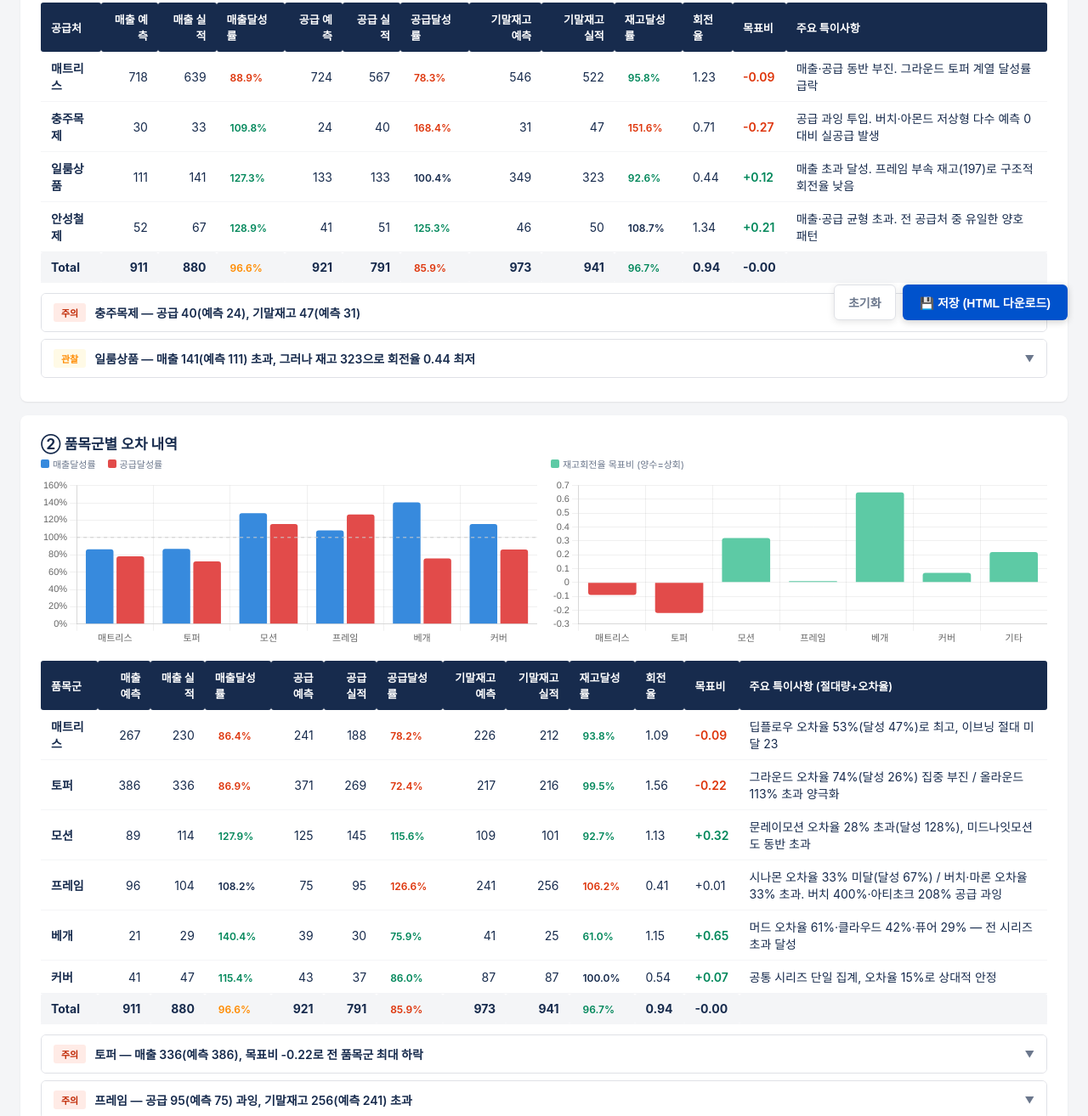
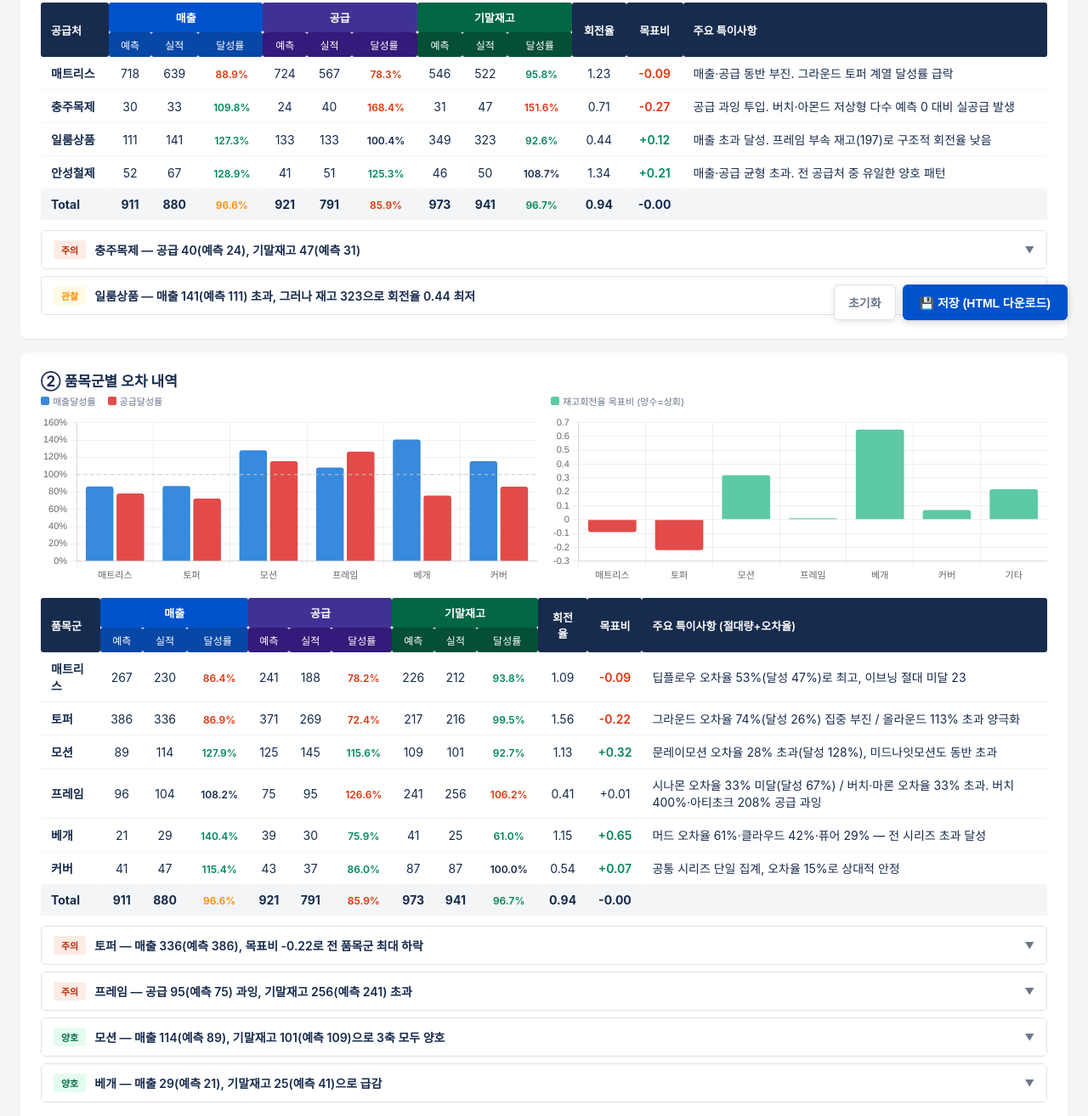
Before and after one commit to ClariceHJ/2604scp-review, a plain HTML site: page index.html in a window 1280 px wide. Shown: the part 399-1713 px from the top of the page at 85% size. Drawn offline with nearby package versions, Linux system fonts and the light colour scheme.

Commit message:
Add files via upload

```diff
--- a/index.html
+++ b/index.html
@@ -34,9 +34,18 @@
 
   /* 표 */
   table { width: 100%; border-collapse: collapse; margin-bottom: 12px; font-size: 14px; }
-  th { background: #172B4D; color: #fff; font-weight: 600; padding: 10px 12px; text-align: left; font-size: 13px; }
+  th { background: #172B4D; color: #fff; font-weight: 600; padding: 8px 12px; text-align: center; font-size: 13px; }
+  th.left { text-align: left; }
   th.right { text-align: right; }
-  td { padding: 9px 12px; border-bottom: 1px solid #F4F5F7; vertical-align: middle; }
+  th.h-sales { background: #0052CC; }
+  th.h-supply { background: #403294; }
+  th.h-inv { background: #006644; }
+  th.h-sub { background: #253858; font-size: 12px; font-weight: 500; padding: 6px 12px; }
+  th.h-sub-sales { background: #0747A6; font-size: 12px; font-weight: 500; padding: 6px 12px; }
+  th.h-sub-supply { background: #341A7A; font-size: 12px; font-weight: 500; padding: 6px 12px; }
+  th.h-sub-inv { background: #044F35; font-size: 12px; font-weight: 500; padding: 6px 12px; }
+  td { padding: 9px 12px; border-bottom: 1px solid #F4F5F7; vertical-align: middle; text-align: center; }
+  td.left { text-align: left; }
   td.right { text-align: right; }
   tr:hover td { background: #F8F9FA; }
   tr.total td { background: #F4F5F7; font-weight: 700; }
@@ -125,44 +134,57 @@
         </div>
       </div>
       <table>
-        <tr><th>공급처</th><th class="right">매출 예측</th><th class="right">매출 실적</th><th>매출달성률</th><th class="right">공급 예측</th><th class="right">공급 실적</th><th>공급달성률</th><th class="right">기말재고 예측</th><th class="right">기말재고 실적</th><th>재고달성률</th><th>회전율</th><th>목표비</th><th>주요 특이사항</th></tr>
         <tr>
-          <td><strong>매트리스</strong></td>
-          <td class="right">718</td><td class="right">639</td><td><span class="rate red">88.9%</span></td>
-          <td class="right">724</td><td class="right">567</td><td><span class="rate red">78.3%</span></td>
-          <td class="right">546</td><td class="right">522</td><td><span class="rate green">95.8%</span></td>
-          <td>1.23</td><td class="red">-0.09</td>
-          <td>매출·공급 동반 부진. 그라운드 토퍼 계열 달성률 급락</td>
+          <th class="left" rowspan="2">공급처</th>
+          <th class="h-sales" colspan="3">매출</th>
+          <th class="h-supply" colspan="3">공급</th>
+          <th class="h-inv" colspan="3">기말재고</th>
+          <th rowspan="2">회전율</th>
+          <th rowspan="2">목표비</th>
+          <th class="left" rowspan="2">주요 특이사항</th>
         </tr>
         <tr>
-          <td><strong>충주목제</strong></td>
-          <td class="right">30</td><td class="right">33</td><td><span class="rate green">109.8%</span></td>
-          <td class="right">24</td><td class="right">40</td><td><span class="rate red">168.4%</span></td>
-          <td class="right">31</td><td class="right">47</td><td><span class="rate red">151.6%</span></td>
-          <td>0.71</td><td class="red">-0.27</td>
-          <td>공급 과잉 투입. 버치·아몬드 저상형 다수 예측 0 대비 실공급 발생</td>
+          <th class="h-sub-sales">예측</th><th class="h-sub-sales">실적</th><th class="h-sub-sales">달성률</th>
+          <th class="h-sub-supply">예측</th><th class="h-sub-supply">실적</th><th class="h-sub-supply">달성률</th>
+          <th class="h-sub-inv">예측</th><th class="h-sub-inv">실적</th><th class="h-sub-inv">달성률</th>
         </tr>
         <tr>
-          <td><strong>일룸상품</strong></td>
-          <td class="right">111</td><td class="right">141</td><td><span class="rate green">127.3%</span></td>
-          <td class="right">133</td><td class="right">133</td><td><span class="rate">100.4%</span></td>
-          <td class="right">349</td><td class="right">323</td><td><span class="rate green">92.6%</span></td>
-          <td>0.44</td><td class="green">+0.12</td>
-          <td>매출 초과 달성. 프레임 부속 재고(197)로 구조적 회전율 낮음</td>
+          <td class="left"><strong>매트리스</strong></td>
+          <td>718</td><td>639</td><td><span class="rate red">88.9%</span></td>
+          <td>724</td><td>567</td><td><span class="rate red">78.3%</span></td>
+          <td>546</td><td>522</td><td><span class="rate green">95.8%</span></td>
+          <td>1.23</td><td class="red">-0.09</td>
+          <td class="left">매출·공급 동반 부진. 그라운드 토퍼 계열 달성률 급락</td>
         </tr>
         <tr>
-          <td><strong>안성철제</strong></td>
-          <td class="right">52</td><td class="right">67</td><td><span class="rate green">128.9%</span></td>
-          <td class="right">41</td><td class="right">51</td><td><span class="rate green">125.3%</span></td>
-          <td class="right">46</td><td class="right">50</td><td><span class="rate">108.7%</span></td>
+          <td class="left"><strong>충주목제</strong></td>
+          <td>30</td><td>33</td><td><span class="rate green">109.8%</span></td>
+          <td>24</td><td>40</td><td><span class="rate red">168.4%</span></td>
+          <td>31</td><td>47</td><td><span class="rate red">151.6%</span></td>
+          <td>0.71</td><td class="red">-0.27</td>
+          <td class="left">공급 과잉 투입. 버치·아몬드 저상형 다수 예측 0 대비 실공급 발생</td>
+        </tr>
+        <tr>
+          <td class="left"><strong>일룸상품</strong></td>
+          <td>111</td><td>141</td><td><span class="rate green">127.3%</span></td>
+          <td>133</td><td>133</td><td><span class="rate">100.4%</span></td>
+          <td>349</td><td>323</td><td><span class="rate green">92.6%</span></td>
+          <td>0.44</td><td class="green">+0.12</td>
+          <td class="left">매출 초과 달성. 프레임 부속 재고(197)로 구조적 회전율 낮음</td>
+        </tr>
+        <tr>
+          <td class="left"><strong>안성철제</strong></td>
+          <td>52</td><td>67</td><td><span class="rate green">128.9%</span></td>
+          <td>41</td><td>51</td><td><span class="rate green">125.3%</span></td>
+          <td>46</td><td>50</td><td><span class="rate">108.7%</span></td>
           <td>1.34</td><td class="green">+0.21</td>
-          <td>매출·공급 균형 초과. 전 공급처 중 유일한 양호 패턴</td>
+          <td class="left">매출·공급 균형 초과. 전 공급처 중 유일한 양호 패턴</td>
         </tr>
         <tr class="total">
-          <td>Total</td>
-          <td class="right">911</td><td class="right">880</td><td><span class="rate amber">96.6%</span></td>
-          <td class="right">921</td><td class="right">791</td><td><span class="rate red">85.9%</span></td>
-          <td class="right">973</td><td class="right">941</td><td><span class="rate green">96.7%</span></td>
+          <td class="left">Total</td>
+          <td>911</td><td>880</td><td><span class="rate amber">96.6%</span></td>
+          <td>921</td><td>791</td><td><span class="rate red">85.9%</span></td>
+          <td>973</td><td>941</td><td><span class="rate green">96.7%</span></td>
           <td>0.94</td><td>-0.00</td><td></td>
         </tr>
       </table>
@@ -177,60 +199,73 @@
         <div><div class="legend"><span class="leg"><span class="leg-sq" style="background:#5DCAA5;"></span>재고회전율 목표비 (양수=상회)</span></div><div class="chart-wrap" style="height:200px"><canvas id="pj-turn"></canvas></div></div>
       </div>
       <table>
-        <tr><th>품목군</th><th class="right">매출 예측</th><th class="right">매출 실적</th><th>매출달성률</th><th class="right">공급 예측</th><th class="right">공급 실적</th><th>공급달성률</th><th class="right">기말재고 예측</th><th class="right">기말재고 실적</th><th>재고달성률</th><th>회전율</th><th>목표비</th><th>주요 특이사항 (절대량+오차율)</th></tr>
         <tr>
-          <td><strong>매트리스</strong></td>
-          <td class="right">267</td><td class="right">230</td><td><span class="rate red">86.4%</span></td>
-          <td class="right">241</td><td class="right">188</td><td><span class="rate red">78.2%</span></td>
-          <td class="right">226</td><td class="right">212</td><td><span class="rate green">93.8%</span></td>
-          <td>1.09</td><td class="red">-0.09</td>
-          <td>딥플로우 오차율 53%(달성 47%)로 최고, 이브닝 절대 미달 23</td>
+          <th class="left" rowspan="2">품목군</th>
+          <th class="h-sales" colspan="3">매출</th>
+          <th class="h-supply" colspan="3">공급</th>
+          <th class="h-inv" colspan="3">기말재고</th>
+          <th rowspan="2">회전율</th>
+          <th rowspan="2">목표비</th>
+          <th class="left" rowspan="2">주요 특이사항 (절대량+오차율)</th>
         </tr>
         <tr>
-          <td><strong>토퍼</strong></td>
-          <td class="right">386</td><td class="right">336</td><td><span class="rate red">86.9%</span></td>
-          <td class="right">371</td><td class="right">269</td><td><span class="rate red">72.4%</span></td>
-          <td class="right">217</td><td class="right">216</td><td><span class="rate green">99.5%</span></td>
-          <td>1.56</td><td class="red">-0.22</td>
-          <td>그라운드 오차율 74%(달성 26%) 집중 부진 / 올라운드 113% 초과 양극화</td>
+          <th class="h-sub-sales">예측</th><th class="h-sub-sales">실적</th><th class="h-sub-sales">달성률</th>
+          <th class="h-sub-supply">예측</th><th class="h-sub-supply">실적</th><th class="h-sub-supply">달성률</th>
+          <th class="h-sub-inv">예측</th><th class="h-sub-inv">실적</th><th class="h-sub-inv">달성률</th>
         </tr>
         <tr>
-          <td><strong>모션</strong></td>
-          <td class="right">89</td><td class="right">114</td><td><span class="rate green">127.9%</span></td>
-          <td class="right">125</td><td class="right">145</td><td><span class="rate green">115.6%</span></td>
-          <td class="right">109</td><td class="right">101</td><td><span class="rate green">92.7%</span></td>
-          <td>1.13</td><td class="green">+0.32</td>
-          <td>문레이모션 오차율 28% 초과(달성 128%), 미드나잇모션도 동반 초과</td>
+          <td class="left"><strong>매트리스</strong></td>
+          <td>267</td><td>230</td><td><span class="rate red">86.4%</span></td>
+          <td>241</td><td>188</td><td><span class="rate red">78.2%</span></td>
+          <td>226</td><td>212</td><td><span class="rate green">93.8%</span></td>
+          <td>1.09</td><td class="red">-0.09</td>
+          <td class="left">딥플로우 오차율 53%(달성 47%)로 최고, 이브닝 절대 미달 23</td>
         </tr>
         <tr>
-          <td><strong>프레임</strong></td>
-          <td class="right">96</td><td class="right">104</td><td><span class="rate">108.2%</span></td>
-          <td class="right">75</td><td class="right">95</td><td><span class="rate red">126.6%</span></td>
-          <td class="right">241</td><td class="right">256</td><td><span class="rate red">106.2%</span></td>
-          <td>0.41</td><td>+0.01</td>
-          <td>시나몬 오차율 33% 미달(달성 67%) / 버치·마론 오차율 33% 초과. 버치 400%·아티초크 208% 공급 과잉</td>
+          <td class="left"><strong>토퍼</strong></td>
+          <td>386</td><td>336</td><td><span class="rate red">86.9%</span></td>
+          <td>371</td><td>269</td><td><span class="rate red">72.4%</span></td>
+          <td>217</td><td>216</td><td><span class="rate green">99.5%</span></td>
+          <td>1.56</td><td class="red">-0.22</td>
+          <td class="left">그라운드 오차율 74%(달성 26%) 집중 부진 / 올라운드 113% 초과 양극화</td>
         </tr>
         <tr>
-          <td><strong>베개</strong></td>
-          <td class="right">21</td><td class="right">29</td><td><span class="rate green">140.4%</span></td>
-          <td class="right">39</td><td class="right">30</td><td><span class="rate green">75.9%</span></td>
-          <td class="right">41</td><td class="right">25</td><td><span class="rate green">61.0%</span></td>
-          <td>1.15</td><td class="green">+0.65</td>
-          <td>머드 오차율 61%·클라우드 42%·퓨어 29% — 전 시리즈 초과 달성</td>
+          <td class="left"><strong>모션</strong></td>
+          <td>89</td><td>114</td><td><span class="rate green">127.9%</span></td>
+          <td>125</td><td>145</td><td><span class="rate green">115.6%</span></td>
+          <td>109</td><td>101</td><td><span class="rate green">92.7%</span></td>
+          <td>1.13</td><td class="green">+0.32</td>
+          <td class="left">문레이모션 오차율 28% 초과(달성 128%), 미드나잇모션도 동반 초과</td>
         </tr>
         <tr>
-          <td><strong>커버</strong></td>
-          <td class="right">41</td><td class="right">47</td><td><span class="rate green">115.4%</span></td>
-          <td class="right">43</td><td class="right">37</td><td><span class="rate green">86.0%</span></td>
-          <td class="right">87</td><td class="right">87</td><td><span class="rate">100.0%</span></td>
+          <td class="left"><strong>프레임</strong></td>
+          <td>96</td><td>104</td><td><span class="rate">108.2%</span></td>
+          <td>75</td><td>95</td><td><span class="rate red">126.6%</span></td>
+          <td>241</td><td>256</td><td><span class="rate red">106.2%</span></td>
+          <td>0.41</td><td>+0.01</td>
+          <td class="left">시나몬 오차율 33% 미달(달성 67%) / 버치·마론 오차율 33% 초과. 버치 400%·아티초크 208% 공급 과잉</td>
+        </tr>
+        <tr>
+          <td class="left"><strong>베개</strong></td>
+          <td>21</td><td>29</td><td><span class="rate green">140.4%</span></td>
+          <td>39</td><td>30</td><td><span class="rate green">75.9%</span></td>
+          <td>41</td><td>25</td><td><span class="rate green">61.0%</span></td>
+          <td>1.15</td><td class="green">+0.65</td>
+          <td class="left">머드 오차율 61%·클라우드 42%·퓨어 29% — 전 시리즈 초과 달성</td>
+        </tr>
+        <tr>
+          <td class="left"><strong>커버</strong></td>
+          <td>41</td><td>47</td><td><span class="rate green">115.4%</span></td>
+          <td>43</td><td>37</td><td><span class="rate green">86.0%</span></td>
+          <td>87</td><td>87</td><td><span class="rate">100.0%</span></td>
           <td>0.54</td><td class="green">+0.07</td>
-          <td>공통 시리즈 단일 집계, 오차율 15%로 상대적 안정</td>
+          <td class="left">공통 시리즈 단일 집계, 오차율 15%로 상대적 안정</td>
         </tr>
         <tr class="total">
-          <td>Total</td>
-          <td class="right">911</td><td class="right">880</td><td><span class="rate amber">96.6%</span></td>
-          <td class="right">921</td><td class="right">791</td><td><span class="rate red">85.9%</span></td>
-          <td class="right">973</td><td class="right">941</td><td><span class="rate green">96.7%</span></td>
+          <td class="left">Total</td>
+          <td>911</td><td>880</td><td><span class="rate amber">96.6%</span></td>
+          <td>921</td><td>791</td><td><span class="rate red">85.9%</span></td>
+          <td>973</td><td>941</td><td><span class="rate green">96.7%</span></td>
           <td>0.94</td><td>-0.00</td><td></td>
         </tr>
       </table>
@@ -288,71 +323,84 @@
         </div>
       </div>
       <table>
-        <tr><th>구분</th><th class="right">매출 예측</th><th class="right">매출 실적</th><th>매출달성률</th><th class="right">공급 예측</th><th class="right">공급 실적</th><th>공급달성률</th><th class="right">기말재고 예측</th><th class="right">기말재고 실적</th><th>재고달성률</th><th>회전율</th><th>목표비</th><th>주요 특이사항</th></tr>
         <tr>
-          <td>슬로우베드 폼</td>
+          <th class="left" rowspan="2">구분</th>
+          <th class="h-sales" colspan="3">매출</th>
+          <th class="h-supply" colspan="3">공급</th>
+          <th class="h-inv" colspan="3">기말재고</th>
+          <th rowspan="2">회전율</th>
+          <th rowspan="2">목표비</th>
+          <th class="left" rowspan="2">주요 특이사항</th>
+        </tr>
+        <tr>
+          <th class="h-sub-sales">예측</th><th class="h-sub-sales">실적</th><th class="h-sub-sales">달성률</th>
+          <th class="h-sub-supply">예측</th><th class="h-sub-supply">실적</th><th class="h-sub-supply">달성률</th>
+          <th class="h-sub-inv">예측</th><th class="h-sub-inv">실적</th><th class="h-sub-inv">달성률</th>
+        </tr>
+        <tr>
+          <td class="left">슬로우베드 폼</td>
           <td class="right">415</td><td class="right">352</td><td><span class="rate red">84.7%</span></td>
           <td class="right">409</td><td class="right">286</td><td><span class="rate red">69.8%</span></td>
           <td class="right">241</td><td class="right">235</td><td><span class="rate green">97.5%</span></td>
           <td>1.50</td><td class="red">-0.23</td>
-          <td>그라운드 토퍼 2종(달성 26%, 오차율 74%)이 주원인</td>
+          <td class="left">그라운드 토퍼 2종(달성 26%, 오차율 74%)이 주원인</td>
         </tr>
         <tr>
-          <td>슬로우베드 스프링</td>
+          <td class="left">슬로우베드 스프링</td>
           <td class="right">238</td><td class="right">214</td><td><span class="rate red">90.2%</span></td>
           <td class="right">202</td><td class="right">171</td><td><span class="rate red">84.7%</span></td>
           <td class="right">202</td><td class="right">192</td><td><span class="rate green">95.1%</span></td>
           <td>1.12</td><td class="red">-0.06</td>
-          <td>상대적으로 양호</td>
+          <td class="left">상대적으로 양호</td>
         </tr>
         <tr>
-          <td>슬로우베드 모션</td>
+          <td class="left">슬로우베드 모션</td>
           <td class="right">44</td><td class="right">55</td><td><span class="rate green">125.6%</span></td>
           <td class="right">88</td><td class="right">99</td><td><span class="rate green">112.5%</span></td>
           <td class="right">72</td><td class="right">62</td><td><span class="rate green">86.5%</span></td>
           <td>0.89</td><td class="green">+0.28</td>
-          <td>문레이모션·오리지널모션 견인</td>
+          <td class="left">문레이모션·오리지널모션 견인</td>
         </tr>
         <tr class="subtotal">
-          <td>슬로우베드 소계</td>
+          <td class="left">슬로우베드 소계</td>
           <td class="right">653</td><td class="right">566</td><td><span class="rate red">86.7%</span></td>
           <td class="right">612</td><td class="right">457</td><td><span class="rate red">74.7%</span></td>
           <td class="right">443</td><td class="right">427</td><td><span class="rate green">96.4%</span></td>
           <td>1.33</td><td class="red">-0.15</td><td></td>
         </tr>
         <tr>
-          <td>일룸 폼</td>
+          <td class="left">일룸 폼</td>
           <td class="right">73</td><td class="right">97</td><td><span class="rate green">133.7%</span></td>
           <td class="right">75</td><td class="right">110</td><td><span class="rate green">148.0%</span></td>
           <td class="right">63</td><td class="right">77</td><td><span class="rate red">122.2%</span></td>
           <td>1.26</td><td class="green">+0.12</td>
-          <td>수요 초과 달성. 공급도 과잉 투입되어 기말재고 증가</td>
+          <td class="left">수요 초과 달성. 공급도 과잉 투입되어 기말재고 증가</td>
         </tr>
         <tr>
-          <td>일룸 스프링</td>
+          <td class="left">일룸 스프링</td>
           <td class="right">1,750</td><td class="right">1,442</td><td><span class="rate red">82.4%</span></td>
           <td class="right">1,546</td><td class="right">1,496</td><td><span class="rate red">96.8%</span></td>
           <td class="right">904</td><td class="right">1,141</td><td><span class="rate red">126.2%</span></td>
           <td>1.26</td><td class="red">-0.67</td>
-          <td><strong>헤이븐(달성 42%, 기말재고 486) 주도. 기말재고 237 초과</strong></td>
+          <td class="left"><strong>헤이븐(달성 42%, 기말재고 486) 주도. 기말재고 237 초과</strong></td>
         </tr>
         <tr>
-          <td>일룸 모션</td>
+          <td class="left">일룸 모션</td>
           <td class="right">9</td><td class="right">12</td><td><span class="rate green">132.4%</span></td>
           <td class="right">35</td><td class="right">22</td><td><span class="rate red">63.6%</span></td>
           <td class="right">32</td><td class="right">15</td><td><span class="rate green">45.8%</span></td>
           <td>0.85</td><td class="green">+0.56</td>
-          <td>수요 급등으로 기말재고 예측 대비 54% 감소</td>
+          <td class="left">수요 급등으로 기말재고 예측 대비 54% 감소</td>
         </tr>
         <tr class="subtotal">
-          <td>일룸 소계</td>
+          <td class="left">일룸 소계</td>
           <td class="right">1,823</td><td class="right">1,539</td><td><span class="rate red">84.4%</span></td>
           <td class="right">1,620</td><td class="right">1,606</td><td><span class="rate">99.1%</span></td>
           <td class="right">967</td><td class="right">1,218</td><td><span class="rate red">126.0%</span></td>
           <td>1.26</td><td class="red">-0.62</td><td></td>
         </tr>
         <tr class="total">
-          <td>Grand Total</td>
+          <td class="left">Grand Total</td>
           <td class="right">2,476</td><td class="right">2,105</td><td><span class="rate red">85.0%</span></td>
           <td class="right">2,232</td><td class="right">2,063</td><td><span class="rate amber">92.5%</span></td>
           <td class="right">1,410</td><td class="right">1,645</td><td><span class="rate red">116.7%</span></td>
```
